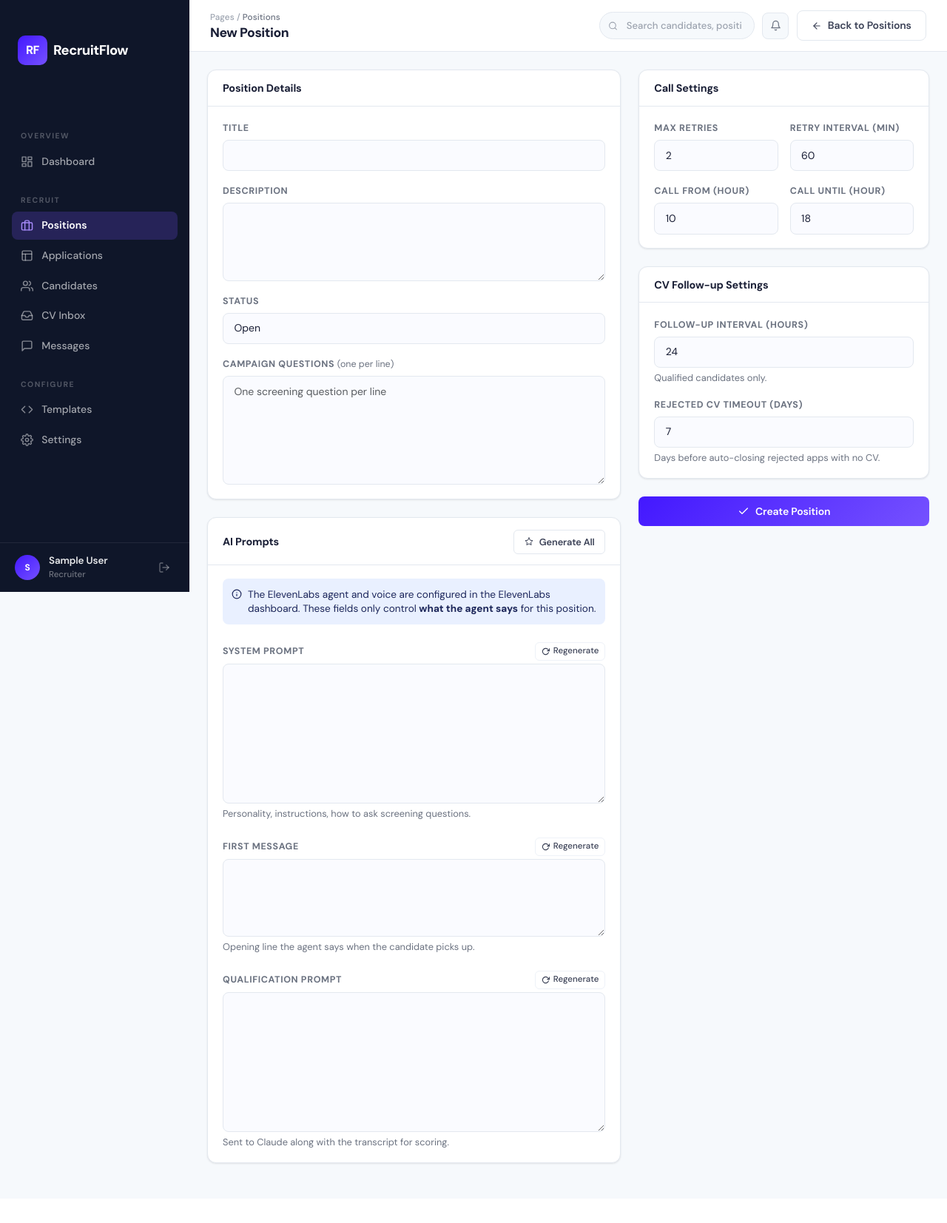
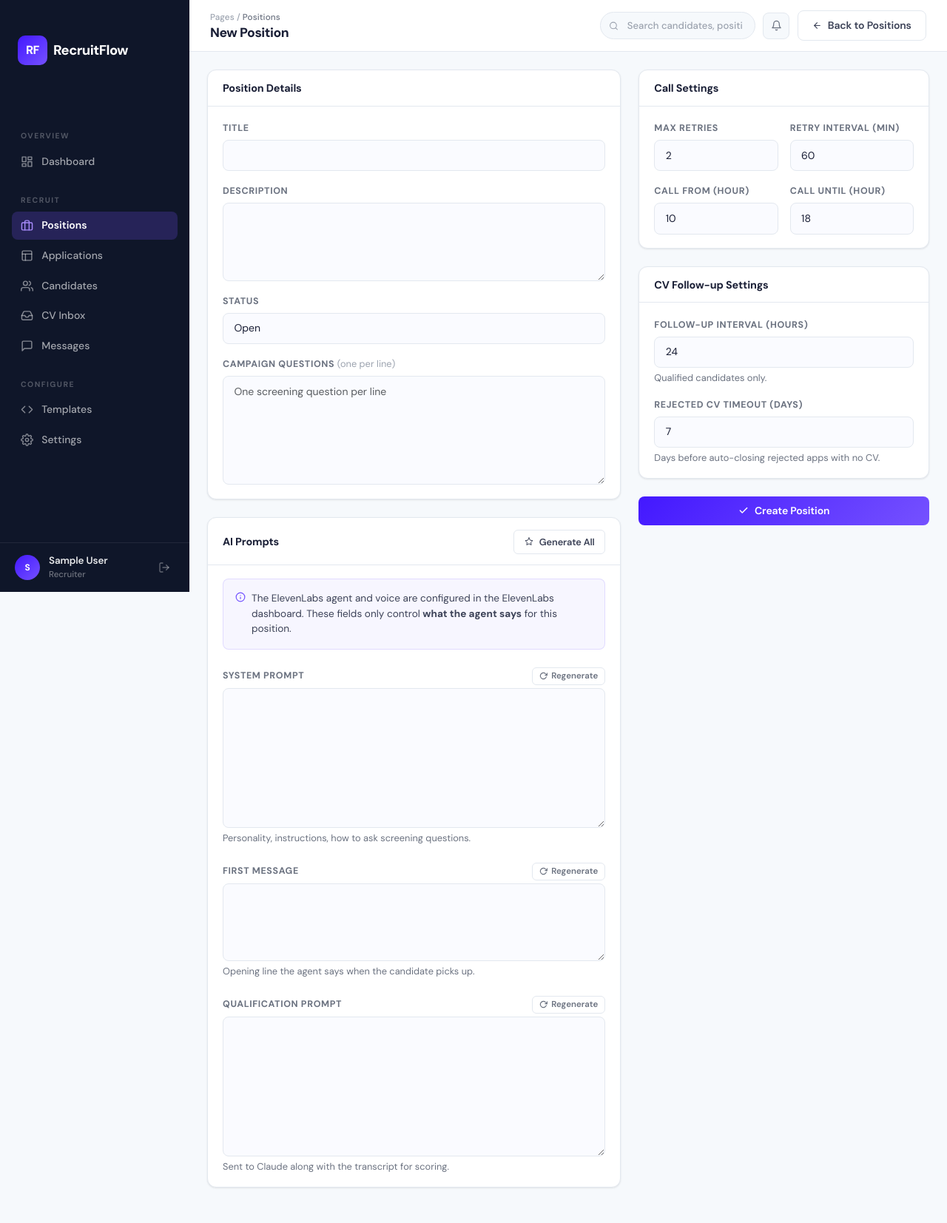
Before and after one commit to alexandruradulescu-neurony/probable-octo-invention, a Django app: page /positions/create/ in a window 1280 px wide. Shown: the whole page at 74% size. Before the commit the page ends 1574 px from the top, so only its background shows below. Run offline with Django 5.2, Linux system fonts and the light colour scheme; the visitor is signed in with stand-in values (Sample User, id 1); data that the repository does not hold is empty.

Commit message:
Align position list and form templates to new Stripe-inspired design
Made-with: Cursor

```diff
--- a/templates/positions/position_form.html
+++ b/templates/positions/position_form.html
@@ -5,7 +5,7 @@
 
 {% block topbar_actions %}
 <a href="{% url 'positions:list' %}" class="btn btn-secondary d-inline-flex align-items-center gap-2">
-  <svg width="14" height="14" fill="none" stroke="currentColor" stroke-width="2" stroke-linecap="round" stroke-linejoin="round" viewBox="0 0 24 24"><line x1="19" y1="12" x2="5" y2="12"></line><polyline points="12 19 5 12 12 5"></polyline></svg>
+  <svg width="13" height="13" fill="none" stroke="currentColor" stroke-width="2" stroke-linecap="round" stroke-linejoin="round" viewBox="0 0 24 24"><line x1="19" y1="12" x2="5" y2="12"></line><polyline points="12 19 5 12 12 5"></polyline></svg>
   Back to Positions
 </a>
 {% endblock %}
@@ -16,7 +16,7 @@
 
   {% if form.errors %}
   <div class="alert alert-danger mb-4 d-flex align-items-start gap-2">
-    <svg width="16" height="16" fill="none" stroke="currentColor" stroke-width="2" stroke-linecap="round" stroke-linejoin="round" viewBox="0 0 24 24" style="margin-top: 2px;"><circle cx="12" cy="12" r="10"></circle><line x1="12" y1="8" x2="12" y2="12"></line><line x1="12" y1="16" x2="12.01" y2="16"></line></svg>
+    <svg width="15" height="15" fill="none" stroke="currentColor" stroke-width="2" stroke-linecap="round" stroke-linejoin="round" viewBox="0 0 24 24" style="margin-top: 2px; flex-shrink: 0;"><circle cx="12" cy="12" r="10"></circle><line x1="12" y1="8" x2="12" y2="12"></line><line x1="12" y1="16" x2="12.01" y2="16"></line></svg>
     <div>
       <div class="fw-semibold mb-1">Please correct the errors below.</div>
       {% if form.non_field_errors %}
@@ -55,7 +55,7 @@
           <div class="mb-0">
             <label for="id_campaign_questions" class="form-label">
               Campaign Questions
-              <span class="text-tertiary" style="font-weight: 400; text-transform: none; letter-spacing: 0;">(one per line)</span>
+              <span class="text-muted-custom" style="font-weight: 400; text-transform: none; letter-spacing: 0; font-size: 0.8rem;">(one per line)</span>
             </label>
             {{ form.campaign_questions }}
             {% if form.campaign_questions.errors %}<div class="error-text">{{ form.campaign_questions.errors.0 }}</div>{% endif %}
@@ -67,15 +67,17 @@
       <div class="card mb-4">
         <div class="card-header">
           <h2 class="card-header-title">AI Prompts</h2>
-          <button type="button" id="btn-generate-all" class="btn btn-secondary btn-sm d-inline-flex align-items-center gap-2" title="Auto-generate all three prompts using Claude (3 sequential calls)">
+          <button type="button" id="btn-generate-all" class="btn btn-secondary btn-sm d-inline-flex align-items-center gap-2" title="Auto-generate all three prompts using Claude">
             <svg width="12" height="12" fill="none" stroke="currentColor" stroke-width="2" stroke-linecap="round" stroke-linejoin="round" viewBox="0 0 24 24"><polygon points="12 2 15.09 8.26 22 9.27 17 14.14 18.18 21.02 12 17.77 5.82 21.02 7 14.14 2 9.27 8.91 8.26 12 2"></polygon></svg>
             Generate All
           </button>
         </div>
         <div class="card-body">
-          <div class="alert alert-info mb-4 d-flex align-items-start gap-2" style="padding: 0.75rem;">
-            <svg width="14" height="14" fill="none" stroke="currentColor" stroke-width="2" stroke-linecap="round" stroke-linejoin="round" viewBox="0 0 24 24" style="margin-top: 2px; flex-shrink: 0;"><circle cx="12" cy="12" r="10"></circle><line x1="12" y1="16" x2="12" y2="12"></line><line x1="12" y1="8" x2="12.01" y2="8"></line></svg>
-            <div class="text-sm" style="line-height: 1.4;">
+
+          <!-- AI info banner -->
+          <div class="d-flex align-items-start gap-2 mb-4 p-3" style="background: rgba(67,24,255,0.04); border: 1px solid rgba(67,24,255,0.12); border-radius: var(--radius-md);">
+            <svg width="14" height="14" fill="none" stroke="var(--accent-primary)" stroke-width="2" stroke-linecap="round" stroke-linejoin="round" viewBox="0 0 24 24" style="margin-top: 1px; flex-shrink: 0; opacity: 0.75;"><circle cx="12" cy="12" r="10"></circle><line x1="12" y1="16" x2="12" y2="12"></line><line x1="12" y1="8" x2="12.01" y2="8"></line></svg>
+            <div class="text-sm" style="color: var(--text-secondary); line-height: 1.5;">
               The ElevenLabs agent and voice are configured in the ElevenLabs dashboard. These fields only control <strong>what the agent says</strong> for this position.{% if object %} Generated prompts are saved automatically.{% endif %}
             </div>
           </div>
@@ -84,7 +86,7 @@
           <div class="mb-4">
             <div class="d-flex align-items-center justify-content-between mb-1">
               <label for="id_system_prompt" class="form-label mb-0">System Prompt</label>
-              <button type="button" class="btn-regen" data-section="system_prompt" title="Regenerate System Prompt with Claude">
+              <button type="button" class="btn-regen" data-section="system_prompt" title="Regenerate with Claude">
                 <span class="regen-icon">
                   <svg width="11" height="11" fill="none" stroke="currentColor" stroke-width="2.5" stroke-linecap="round" stroke-linejoin="round" viewBox="0 0 24 24"><polyline points="23 4 23 10 17 10"></polyline><path d="M20.49 15a9 9 0 1 1-2.12-9.36L23 10"></path></svg>
                 </span>
@@ -94,14 +96,14 @@
             </div>
             {{ form.system_prompt }}
             <div class="help-text">Personality, instructions, how to ask screening questions.</div>
-            <div class="regen-error text-xs mt-1" data-section="system_prompt" style="color: var(--accent-danger); display: none;"></div>
+            <div class="regen-error text-xs mt-1" data-section="system_prompt" style="color: var(--accent-negative); display: none;"></div>
           </div>
 
           <!-- First Message -->
           <div class="mb-4">
             <div class="d-flex align-items-center justify-content-between mb-1">
               <label for="id_first_message" class="form-label mb-0">First Message</label>
-              <button type="button" class="btn-regen" data-section="first_message" title="Regenerate First Message with Claude">
+              <button type="button" class="btn-regen" data-section="first_message" title="Regenerate with Claude">
                 <span class="regen-icon">
                   <svg width="11" height="11" fill="none" stroke="currentColor" stroke-width="2.5" stroke-linecap="round" stroke-linejoin="round" viewBox="0 0 24 24"><polyline points="23 4 23 10 17 10"></polyline><path d="M20.49 15a9 9 0 1 1-2.12-9.36L23 10"></path></svg>
                 </span>
@@ -111,14 +113,14 @@
             </div>
             {{ form.first_message }}
             <div class="help-text">Opening line the agent says when the candidate picks up.</div>
-            <div class="regen-error text-xs mt-1" data-section="first_message" style="color: var(--accent-danger); display: none;"></div>
+            <div class="regen-error text-xs mt-1" data-section="first_message" style="color: var(--accent-negative); display: none;"></div>
           </div>
 
           <!-- Qualification Prompt -->
           <div class="mb-0">
             <div class="d-flex align-items-center justify-content-between mb-1">
               <label for="id_qualification_prompt" class="form-label mb-0">Qualification Prompt</label>
-              <button type="button" class="btn-regen" data-section="qualification_prompt" title="Regenerate Qualification Prompt with Claude">
+              <button type="button" class="btn-regen" data-section="qualification_prompt" title="Regenerate with Claude">
                 <span class="regen-icon">
                   <svg width="11" height="11" fill="none" stroke="currentColor" stroke-width="2.5" stroke-linecap="round" stroke-linejoin="round" viewBox="0 0 24 24"><polyline points="23 4 23 10 17 10"></polyline><path d="M20.49 15a9 9 0 1 1-2.12-9.36L23 10"></path></svg>
                 </span>
@@ -128,7 +130,7 @@
             </div>
             {{ form.qualification_prompt }}
             <div class="help-text">Sent to Claude along with the transcript for scoring.</div>
-            <div class="regen-error text-xs mt-1" data-section="qualification_prompt" style="color: var(--accent-danger); display: none;"></div>
+            <div class="regen-error text-xs mt-1" data-section="qualification_prompt" style="color: var(--accent-negative); display: none;"></div>
           </div>
 
         </div>
@@ -182,8 +184,8 @@
         </div>
       </div>
 
-      <button type="submit" class="btn btn-primary w-100 d-flex justify-content-center align-items-center gap-2" style="padding: 0.6rem;">
-        <svg width="16" height="16" fill="none" stroke="currentColor" stroke-width="2" stroke-linecap="round" stroke-linejoin="round" viewBox="0 0 24 24"><polyline points="20 6 9 17 4 12"></polyline></svg>
+      <button type="submit" class="btn btn-primary w-100 d-flex justify-content-center align-items-center gap-2">
+        <svg width="14" height="14" fill="none" stroke="currentColor" stroke-width="2.5" stroke-linecap="round" stroke-linejoin="round" viewBox="0 0 24 24"><polyline points="20 6 9 17 4 12"></polyline></svg>
         {% if object %}Save Changes{% else %}Create Position{% endif %}
       </button>
     </div>
@@ -198,12 +200,12 @@
   align-items: center;
   gap: 5px;
   font-size: 0.72rem;
-  font-weight: 500;
-  color: var(--text-secondary);
+  font-weight: 600;
+  color: var(--text-tertiary);
   background: none;
-  border: 1px solid var(--border-light);
+  border: 1px solid var(--border-default);
   border-radius: var(--radius-sm);
-  padding: 3px 8px;
+  padding: 3px 9px;
   cursor: pointer;
   transition: color 0.15s, border-color 0.15s, background 0.15s;
   line-height: 1.4;
@@ -211,10 +213,10 @@
 .btn-regen:hover:not(:disabled) {
   color: var(--accent-primary);
   border-color: var(--accent-primary);
-  background: rgba(var(--accent-primary-rgb, 79, 70, 229), 0.05);
+  background: rgba(67, 24, 255, 0.05);
 }
 .btn-regen:disabled {
-  opacity: 0.5;
+  opacity: 0.45;
   cursor: not-allowed;
 }
 .btn-regen.is-loading .regen-icon { display: none; }
@@ -248,11 +250,7 @@
 
   function setRegenState(btn, loading) {
     btn.disabled = loading;
-    if (loading) {
-      btn.classList.add('is-loading');
-    } else {
-      btn.classList.remove('is-loading');
-    }
+    btn.classList.toggle('is-loading', loading);
   }
 
   function showFieldError(section, msg) {
@@ -312,9 +310,7 @@
 
   // Individual regenerate buttons
   document.querySelectorAll('.btn-regen').forEach(btn => {
-    btn.addEventListener('click', () => {
-      generateSection(btn.dataset.section);
-    });
+    btn.addEventListener('click', () => generateSection(btn.dataset.section));
   });
 
   // Generate All — 3 sequential calls
@@ -327,7 +323,7 @@
     }
 
     btn.disabled = true;
-    btn.innerHTML = '<span class="spinner-border spinner-border-sm me-1" style="width: 12px; height: 12px; border-width: 1px;"></span> Generating…';
+    btn.innerHTML = '<span class="spinner-border spinner-border-sm me-1" style="width:11px;height:11px;border-width:1.5px;"></span> Generating…';
 
     const sections = ['system_prompt', 'first_message', 'qualification_prompt'];
     for (const section of sections) {
@@ -335,7 +331,7 @@
     }
 
     btn.disabled = false;
-    btn.innerHTML = '<svg width="12" height="12" fill="none" stroke="currentColor" stroke-width="2" stroke-linecap="round" stroke-linejoin="round" viewBox="0 0 24 24" style="margin-right: 4px;"><polygon points="12 2 15.09 8.26 22 9.27 17 14.14 18.18 21.02 12 17.77 5.82 21.02 7 14.14 2 9.27 8.91 8.26 12 2"></polygon></svg> Generate All';
+    btn.innerHTML = '<svg width="12" height="12" fill="none" stroke="currentColor" stroke-width="2" stroke-linecap="round" stroke-linejoin="round" viewBox="0 0 24 24" style="margin-right:3px;"><polygon points="12 2 15.09 8.26 22 9.27 17 14.14 18.18 21.02 12 17.77 5.82 21.02 7 14.14 2 9.27 8.91 8.26 12 2"></polygon></svg> Generate All';
   });
 })();
 </script>
```
Also changed, not shown: templates/positions/position_list.html (+11 -10 lines).
